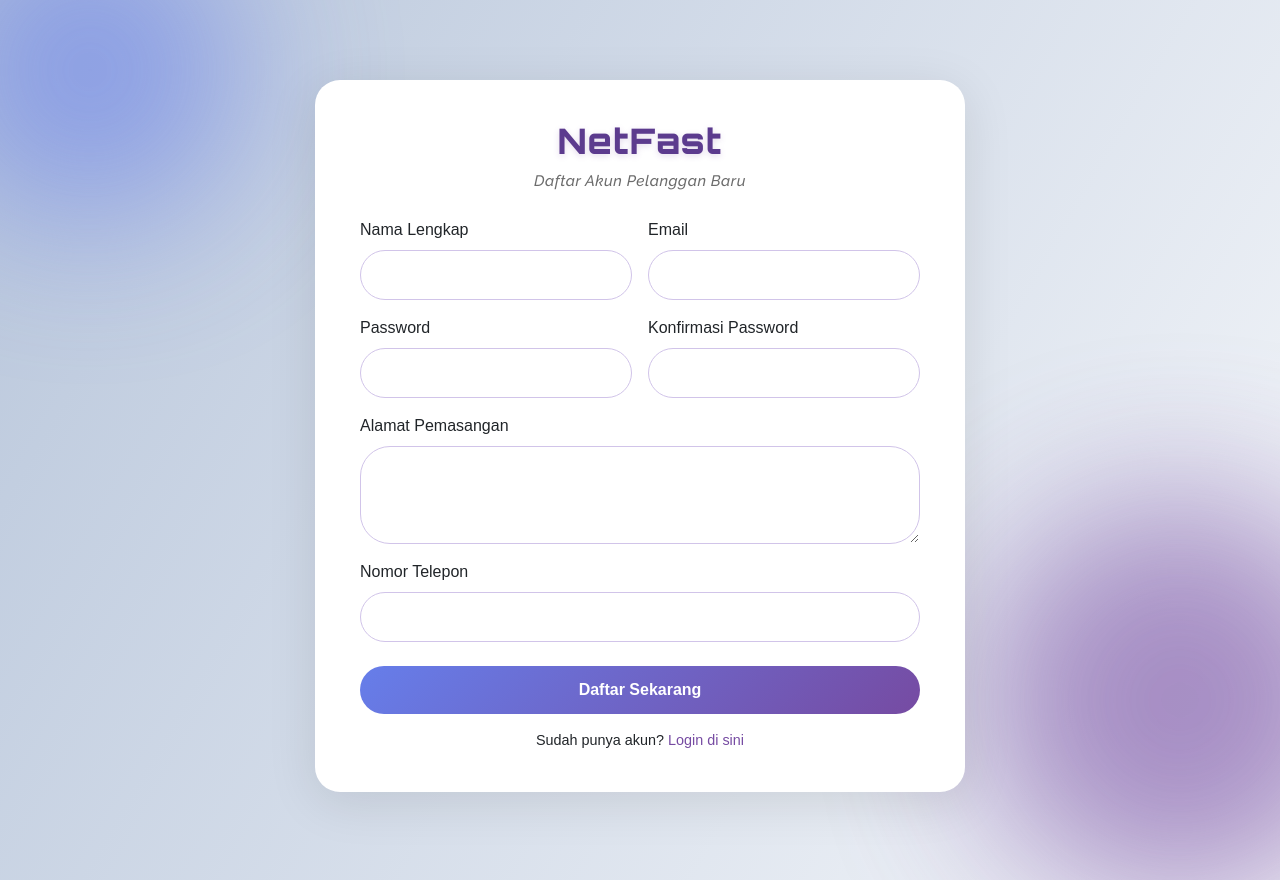
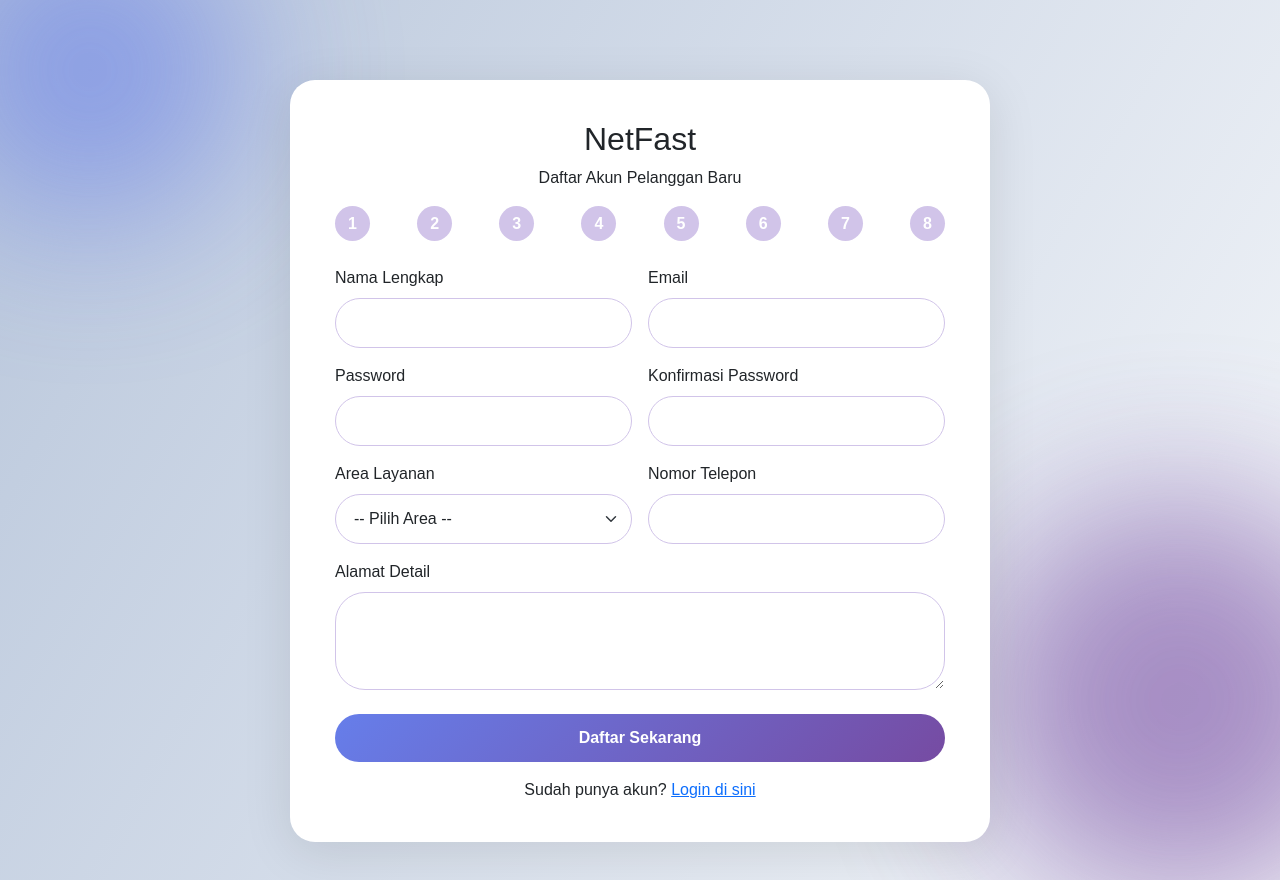
Before and after one commit to IzazTsany14/project_Basis_Data, a Django app: page /auth/registrasi/ in a window 1280 px wide. Run offline with Django 5.2, Linux system fonts and the light colour scheme; some libraries are stand-ins or nearby versions.

Commit message:
memperbaiki tampilan

```diff
--- a/NetFastProject/layanan_wifi/models.py
+++ b/NetFastProject/layanan_wifi/models.py
@@ -74,6 +74,7 @@ class Pelanggan(models.Model):
     alamat_pemasangan = models.TextField()
     no_telepon = models.CharField(max_length=15, blank=True, null=True)
     tanggal_daftar = models.DateField(blank=True, null=True, auto_now_add=True)
+    id_area_layanan = models.ForeignKey(AreaLayanan, models.DO_NOTHING, db_column='id_area_layanan', blank=True, null=True)
 
     class Meta:
         managed = False
--- a/NetFastProject/layanan_wifi/views.py
+++ b/NetFastProject/layanan_wifi/views.py
@@ -265,6 +265,8 @@ def registrasi_pelanggan(request):
     serializer = PelangganRegistrasiSerializer(data=request.data)
     if serializer.is_valid():
         pelanggan = serializer.save()
+        # Create default subscription or handle as needed
+        # For now, just register the user
         return Response({
             'message': 'Registrasi berhasil',
             'pelanggan': PelangganSerializer(pelanggan).data
--- a/NetFastProject/templates/register.html
+++ b/NetFastProject/templates/register.html
@@ -1,6 +1,7 @@
 {% load static %}
 <!DOCTYPE html>
 <html lang="id">
+
 <head>
     <meta charset="UTF-8">
     <meta name="viewport" content="width=device-width, initial-scale=1.0">
@@ -20,66 +21,69 @@
             font-family: 'Poppins', sans-serif;
             background: linear-gradient(120deg, #b8c6db 0%, #f5f7fa 100%);
             position: relative;
-            overflow-y: auto; /* ✅ biar bisa discroll */
+            overflow-y: auto;
         }
 
-        /* Background shapes */
         .bg-shape {
-            position: fixed; /* ✅ biar background tetap */
+            position: fixed;
             border-radius: 50%;
             filter: blur(80px);
             opacity: 0.6;
             z-index: 0;
         }
+
         .shape1 { width: 300px; height: 300px; background: #667eea; top: -80px; left: -60px; }
         .shape2 { width: 400px; height: 400px; background: #764ba2; bottom: -100px; right: -100px; }
 
-        /* Register box */
         .register-box {
             background: #fff;
             border-radius: 25px;
             box-shadow: 0 10px 50px rgba(0,0,0,0.1);
-            max-width: 650px;
-            width: 90%;
+            max-width: 700px;
+            width: 95%;
             padding: 40px 45px;
-            margin: 80px auto; /* ✅ biar ada jarak dari atas bawah */
+            margin: 80px auto;
             position: relative;
             z-index: 10;
         }
 
         .register-header {
             text-align: center;
+            margin-bottom: 15px;
+        }
+
+        .step-bar {
+            display: flex;
+            justify-content: space-between;
             margin-bottom: 25px;
         }
 
-        .register-header h2 {
-            font-family: 'Orbitron', sans-serif;
-            font-weight: 800;
-            font-size: 2.2rem;
-            letter-spacing: 1px;
-            color: #5c3b8e;
-            margin-bottom: 8px;
-            text-shadow: 0 2px 6px rgba(118,75,162,0.2);
+        .step {
+            width: 35px;
+            height: 35px;
+            border-radius: 50%;
+            background: #d1c4e9;
+            color: #fff;
+            display: flex;
+            align-items: center;
+            justify-content: center;
+            font-weight: 700;
+            transition: 0.3s;
         }
 
-        .register-header p {
-            font-family: 'Raleway', sans-serif;
-            font-style: italic;
-            font-weight: 500;
-            font-size: 0.95rem;
-            color: #6c6c6c;
-            margin-bottom: 25px;
-            letter-spacing: 0.5px;
+        .step.active {
+            background: #764ba2;
+            box-shadow: 0 0 10px rgba(118,75,162,0.4);
         }
 
-        .form-control {
+        .form-control, .form-select {
             border-radius: 30px;
             padding: 12px 18px;
             border: 1.5px solid #d1c4e9;
             transition: all 0.3s ease;
         }
 
-        .form-control:focus {
+        .form-control:focus, .form-select:focus {
             border-color: #764ba2;
             box-shadow: 0 0 8px rgba(118,75,162,0.3);
         }
@@ -100,154 +104,182 @@
             box-shadow: 0 6px 18px rgba(0,0,0,0.2);
         }
 
-        .form-links {
-            text-align: center;
-            margin-top: 15px;
-            font-size: 0.9rem;
-        }
-
-        .form-links a {
-            color: #764ba2;
-            text-decoration: none;
-        }
-
-        .form-links a:hover {
-            text-decoration: underline;
-        }
-
-        .alert {
-            text-align: center;
-        }
-
-        @media (max-width: 576px) {
-            .register-box {
-                padding: 25px 25px;
-                margin: 40px auto; /* ✅ jarak lebih kecil di HP */
-            }
-        }
-
         #alertMessage {
             display: none;
         }
     </style>
 </head>
+
 <body>
-    <!-- Background shapes -->
+
     <div class="shape1 bg-shape"></div>
     <div class="shape2 bg-shape"></div>
 
     <div class="register-box">
+
         <div class="register-header">
             <h2>NetFast</h2>
             <p>Daftar Akun Pelanggan Baru</p>
         </div>
 
+        <!-- STEP BAR 1-8 -->
+        <div class="step-bar" id="stepBar">
+            <div class="step" id="s1">1</div>
+            <div class="step" id="s2">2</div>
+            <div class="step" id="s3">3</div>
+            <div class="step" id="s4">4</div>
+            <div class="step" id="s5">5</div>
+            <div class="step" id="s6">6</div>
+            <div class="step" id="s7">7</div>
+            <div class="step" id="s8">8</div>
+        </div>
+
         <div id="alertMessage" class="alert"></div>
 
         <form id="registerForm">
+
             <div class="row g-3">
+
                 <div class="col-md-6">
-                    <label for="nama_lengkap" class="form-label">Nama Lengkap</label>
-                    <input type="text" class="form-control" id="nama_lengkap" required>
+                    <label class="form-label">Nama Lengkap</label>
+                    <input type="text" id="nama_lengkap" class="form-control">
                 </div>
+
                 <div class="col-md-6">
-                    <label for="email" class="form-label">Email</label>
-                    <input type="email" class="form-control" id="email" required>
+                    <label class="form-label">Email</label>
+                    <input type="email" id="email" class="form-control">
                 </div>
+
                 <div class="col-md-6">
-                    <label for="password" class="form-label">Password</label>
-                    <input type="password" class="form-control" id="password" required minlength="8">
+                    <label class="form-label">Password</label>
+                    <input type="password" id="password" minlength="8" class="form-control">
                 </div>
+
                 <div class="col-md-6">
-                    <label for="confirm_password" class="form-label">Konfirmasi Password</label>
-                    <input type="password" class="form-control" id="confirm_password" required>
+                    <label class="form-label">Konfirmasi Password</label>
+                    <input type="password" id="confirm_password" class="form-control">
                 </div>
+
+                <div class="col-md-6">
+                    <label class="form-label">Area Layanan</label>
+                    <select id="area_layanan" class="form-select">
+                        <option value="">-- Pilih Area --</option>
+                        <option value="Jakarta Selatan">Jakarta Selatan (12110)</option>
+                        <option value="Surabaya Pusat">Surabaya Pusat (60171)</option>
+                        <option value="Bandung Kota">Bandung Kota (40111)</option>
+                    </select>
+                </div>
+
+                <div class="col-md-6">
+                    <label class="form-label">Nomor Telepon</label>
+                    <input type="tel" id="no_telepon" class="form-control">
+                </div>
+
                 <div class="col-12">
-                    <label for="alamat_pemasangan" class="form-label">Alamat Pemasangan</label>
-                    <textarea class="form-control" id="alamat_pemasangan" rows="3" required></textarea>
+                    <label class="form-label">Alamat Detail</label>
+                    <textarea id="alamat_detail" rows="3" class="form-control"></textarea>
                 </div>
-                <div class="col-12">
-                    <label for="no_telepon" class="form-label">Nomor Telepon</label>
-                    <input type="tel" class="form-control" id="no_telepon" required>
-                </div>
+
             </div>
 
             <button type="submit" class="btn-register mt-4">Daftar Sekarang</button>
 
-            <div class="form-links mt-3">
+            <div class="text-center mt-3">
                 Sudah punya akun? <a href="{% url 'login' %}">Login di sini</a>
             </div>
+
         </form>
     </div>
-
-    <script src="https://cdnjs.cloudflare.com/ajax/libs/bootstrap/5.3.0/js/bootstrap.bundle.min.js"></script>
 
     <script>
         function getCookie(name) {
             let cookieValue = null;
-            if (document.cookie && document.cookie !== '') {
-                const cookies = document.cookie.split(';');
-                for (let i = 0; i < cookies.length; i++) {
-                    const cookie = cookies[i].trim();
-                    if (cookie.substring(0, name.length + 1) === (name + '=')) {
-                        cookieValue = decodeURIComponent(cookie.substring(name.length + 1));
-                        break;
-                    }
+            const cookies = document.cookie.split(';');
+
+            for (let cookie of cookies) {
+                cookie = cookie.trim();
+                if (cookie.startsWith(name + '=')) {
+                    cookieValue = decodeURIComponent(cookie.substring(name.length + 1));
+                    break;
                 }
             }
+
             return cookieValue;
         }
 
-        function showAlert(message, type = 'danger') {
-            const alertDiv = document.getElementById('alertMessage');
-            alertDiv.className = `alert alert-${type}`;
-            alertDiv.textContent = message;
-            alertDiv.style.display = 'block';
-            setTimeout(() => alertDiv.style.display = 'none', 4000);
+        function showAlert(msg, type = "danger") {
+            const a = document.getElementById("alertMessage");
+            a.className = `alert alert-${type}`;
+            a.style.display = "block";
+            a.textContent = msg;
+            setTimeout(() => a.style.display = "none", 5000);
         }
 
-        document.getElementById('registerForm').addEventListener('submit', async (e) => {
+        function updateStepBar() {
+            const fields = [
+                "nama_lengkap", "email", "password", "confirm_password",
+                "area_layanan", "no_telepon", "alamat_detail"
+            ];
+
+            fields.forEach((id, index) => {
+                const step = document.getElementById("s" + (index + 1));
+                const value = document.getElementById(id).value.trim();
+
+                if (value.length > 0) step.classList.add("active");
+                else step.classList.remove("active");
+            });
+
+            document.getElementById("s8").classList.add("active");
+        }
+
+        document.querySelectorAll("input, textarea, select").forEach(el => {
+            el.addEventListener("input", updateStepBar);
+        });
+
+        document.getElementById("registerForm").addEventListener("submit", async (e) => {
             e.preventDefault();
 
-            const password = document.getElementById('password').value.trim();
-            const confirmPassword = document.getElementById('confirm_password').value.trim();
+            const pass = document.getElementById("password").value;
+            const conf = document.getElementById("confirm_password").value;
 
-            if (password !== confirmPassword) {
-                showAlert('Password dan konfirmasi password tidak cocok.');
-                return;
-            }
+            if (pass !== conf)
+                return showAlert("⚠ Password dan konfirmasi tidak cocok!");
 
-            const formData = {
-                nama_lengkap: document.getElementById('nama_lengkap').value,
-                email: document.getElementById('email').value,
-                password: password,
-                alamat_pemasangan: document.getElementById('alamat_pemasangan').value,
-                no_telepon: document.getElementById('no_telepon').value
+            const data = {
+                nama_lengkap: document.getElementById("nama_lengkap").value,
+                email: document.getElementById("email").value,
+                password: pass,
+                area_layanan: document.getElementById("area_layanan").value,
+                alamat_pemasangan: document.getElementById("alamat_detail").value,
+                no_telepon: document.getElementById("no_telepon").value
             };
 
             try {
-                const response = await fetch('/auth/registrasi/', {
-                    method: 'POST',
+                const res = await fetch("/auth/registrasi/", {
+                    method: "POST",
                     headers: {
-                        'Content-Type': 'application/json',
-                        'X-CSRFToken': getCookie('csrftoken'),
+                        "Content-Type": "application/json",
+                        "X-CSRFToken": getCookie("csrftoken")
                     },
-                    body: JSON.stringify(formData)
+                    body: JSON.stringify(data)
                 });
 
-                const data = await response.json();
-                if (response.ok) {
-                    showAlert('Registrasi berhasil! Mengalihkan ke halaman login...', 'success');
-                    setTimeout(() => {
-                        window.location.href = '/';
-                    }, 2000);
-                } else {
-                    showAlert(data.error || 'Registrasi gagal.');
-                }
-            } catch (error) {
-                showAlert('Terjadi kesalahan koneksi ke server.');
+                const json = await res.json();
+
+                if (!res.ok)
+                    return showAlert("❌ Registrasi gagal: " + (json.error || "Terjadi kesalahan."));
+
+                showAlert("✔ Registrasi berhasil! Mengalihkan ke halaman login...", "success");
+
+                setTimeout(() => {
+                    window.location.href = "{% url 'login' %}";
+                }, 2000);
+
+            } catch (err) {
+                showAlert("❌ Gagal terhubung ke server!");
             }
         });
     </script>
+
 </body>
 </html>
```
Also changed, not shown: NetFastProject/layanan_wifi/serializers.py (+15 -2 lines), NetFastProject/templates/index.html (+223 -115 lines), NetFastProject/layanan_wifi/migrations/0004_alter_langganan_options_alter_paketlayanan_options_and_more.py (added).
